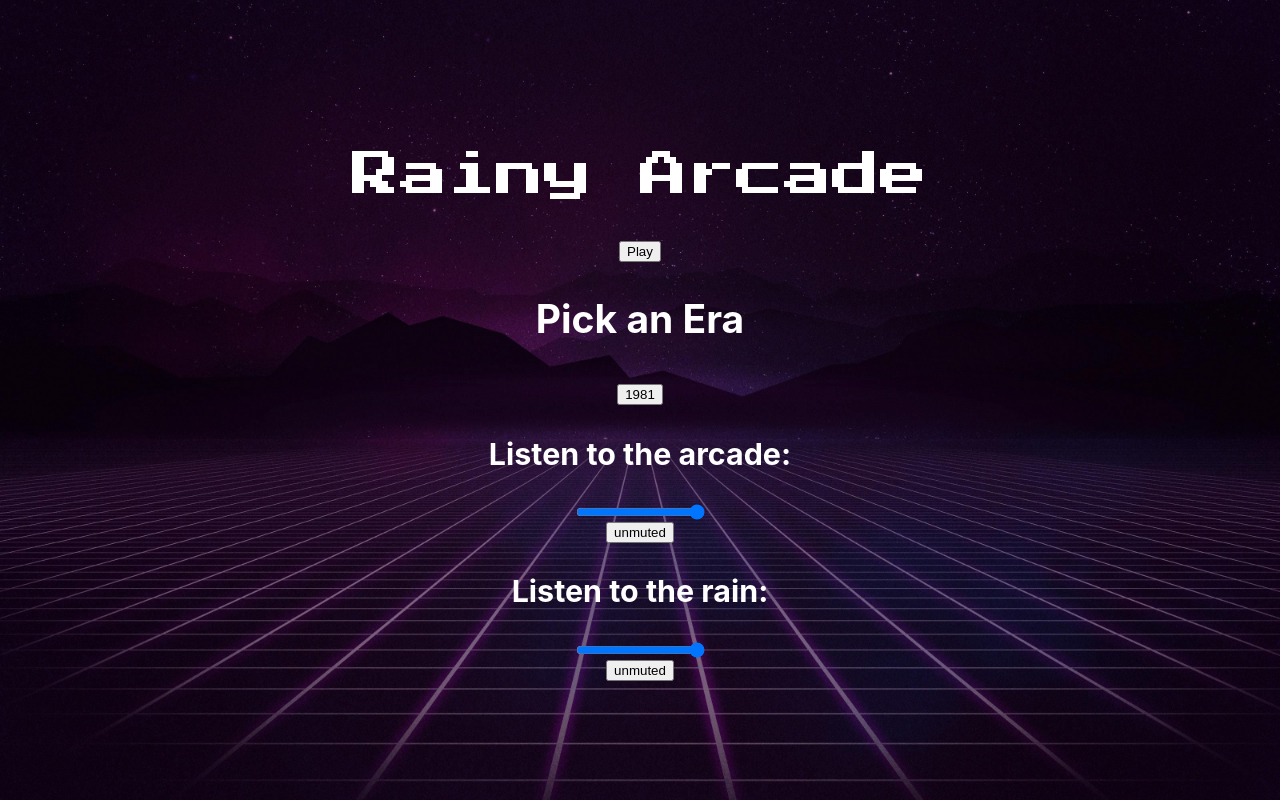
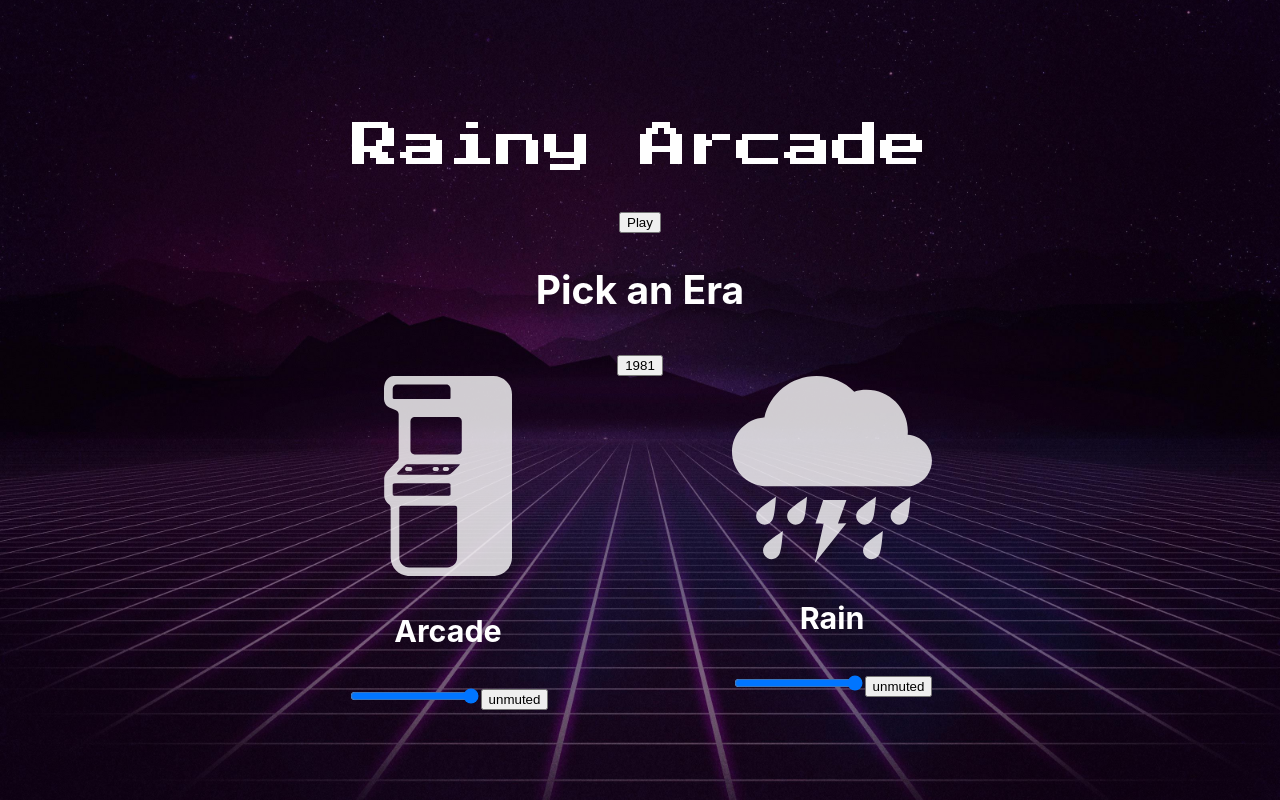
Before and after one commit to aapljack/rainy-arcade, a React (Create React App) app: page / in a window 1280 px wide. Built offline with nearby package versions, Linux system fonts and the light colour scheme; some icons are missing; the HTML template or start-up script is replaced by a standard one.

Commit message:
Added icons.

```diff
--- a/src/App.css
+++ b/src/App.css
@@ -42,6 +42,20 @@ h1 {
   color: #61dafb;
 }
 
+.audio-grid {
+  display: grid;
+  grid-template-columns: repeat(2, minmax(10px, 30%));
+  justify-content: center;
+  width: 100%;
+}
+
+.audio-player__icon {
+  opacity: 80%;
+  /* width: 50%; */
+  max-height: 200px;
+  max-width: 200px;
+}
+
 @keyframes App-logo-spin {
   from {
     transform: rotate(0deg);
--- a/src/components/arcadeAudio.jsx
+++ b/src/components/arcadeAudio.jsx
@@ -6,6 +6,8 @@ import arcade83 from '../audio/arcade83.mp3';
 import arcade86 from '../audio/arcade86.mp3';
 import arcade92 from '../audio/arcade92.mp3';
 import rainAudioSrc from '../audio/main-thunder.mp4';
+import rainIcon from '../images/rain.svg';
+import arcadeIcon from '../images/arcade.svg';
 
 function ArcadeAudio() {
   const [play, setPlay] = useState(false);
@@ -41,18 +43,22 @@ function ArcadeAudio() {
         <h2>Pick an Era</h2>
         <DropdownMenu title="1981" list={arcadeList} updateArcadeList={updateArcadeList} />
       </div>
+      <div className="audio-grid">
         <AudioPlayer
           audioSrc={arcadeAudioSrc}
-        audioTitle="Listen to the arcade:"
+          audioTitle="Arcade"
           audioName="arcade"
           playAudio={play}
+          icon={arcadeIcon}
         />
         <AudioPlayer
           audioSrc={rainAudioSrc}
-        audioTitle="Listen to the rain:"
+          audioTitle="Rain"
           audioName="rain"
           playAudio={play}
+          icon={rainIcon}
         />
+      </div>
     </>
   )
 };
--- a/src/components/audioPlayer.jsx
+++ b/src/components/audioPlayer.jsx
@@ -33,7 +33,8 @@ function AudioPlayer(props) {
   }
 
   return (
-    <>
+    <div class="audio-player">
+      <img src={props.icon} alt="Rain Icon" class="audio-player__icon" />
       <h3>{props.audioTitle}</h3>
       <audio ref={audioPlayerRef} src={props.audioSrc} id={props.audioName} muted={muted} loop>
         Your browser does not support the
@@ -52,7 +53,7 @@ function AudioPlayer(props) {
       <button onClick={() => setMuted(m => !m)}>
         {muted ? "muted" : "unmuted"}
       </button>
-    </>
+    </div>
   )
 }
 
```
Also changed, not shown: src/images/arcade.svg (added), src/images/rain.svg (added). Lines whose indentation alone changed are shown as unchanged.
